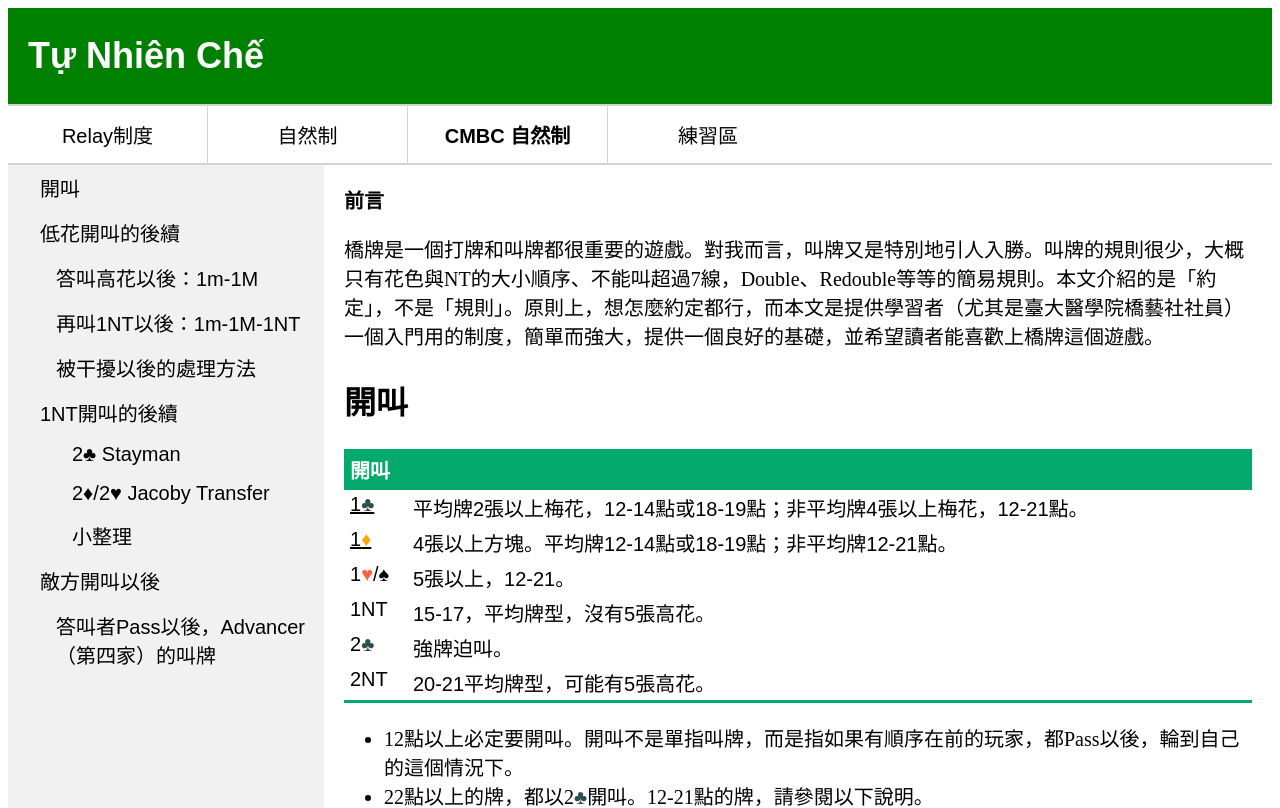
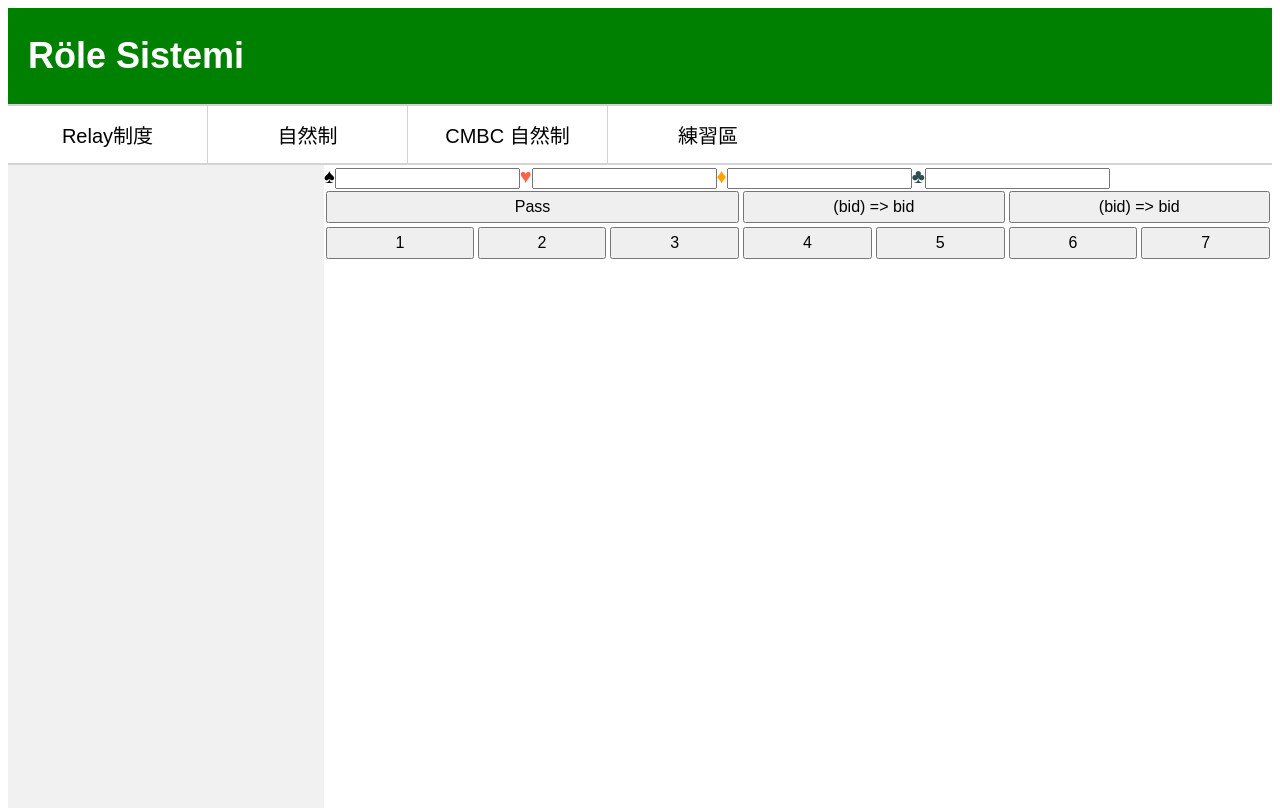
Before and after one commit to TNPLR/tnplr.github.io, a Vue app in the folder vue-bidpage/: page /questgen in a window 1280 px wide. Before the commit this address led to /cmbc. Shown: the top 808 px of the page. Built offline with nearby package versions, Linux system fonts and the light colour scheme.

Commit message:
The Bidding box is moved to a seperate component

```diff
--- /dev/null
+++ b/vue-bidpage/src/components/BiddingBox.vue
@@ -0,0 +1,101 @@
+<script setup>
+import { computed, ref, watch } from 'vue'
+const showDouble = defineModel('showDouble', { default: true});
+const showReDouble = defineModel('showReDouble', { default: true});
+const selectedLevel = defineModel('selectedLevel', { default: undefined});
+const maxHiddenBid = defineModel('maxHiddenBid');
+const props = defineProps({
+    onClick: {
+        type: Function,
+        default() {
+            return () => 0;
+        }
+    },
+    showOnClick: {
+        type: Function,
+        default() {
+            return bid => bid;
+        }
+    },
+});
+
+const bidbutton = ref([
+    {name: "1C", display: true},
+    {name: "1D", display: true},
+    {name: "1H", display: true},
+    {name: "1S", display: true},
+    {name: "1NT", display: true},
+    {name: "2C", display: true},
+    {name: "2D", display: true},
+    {name: "2H", display: true},
+    {name: "2S", display: true},
+    {name: "2NT", display: true},
+    {name: "3C", display: true},
+    {name: "3D", display: true},
+    {name: "3H", display: true},
+    {name: "3S", display: true},
+    {name: "3NT", display: true},
+    {name: "4C", display: true},
+    {name: "4D", display: true},
+    {name: "4H", display: true},
+    {name: "4S", display: true},
+    {name: "4NT", display: true},
+    {name: "5C", display: true},
+    {name: "5D", display: true},
+    {name: "5H", display: true},
+    {name: "5S", display: true},
+    {name: "5NT", display: true},
+    {name: "6C", display: true},
+    {name: "6D", display: true},
+    {name: "6H", display: true},
+    {name: "6S", display: true},
+    {name: "6NT", display: true},
+    {name: "7C", display: true},
+    {name: "7D", display: true},
+    {name: "7H", display: true},
+    {name: "7S", display: true},
+    {name: "7NT", display: true},
+]);
+
+const minLevel = ref(1);
+
+watch (maxHiddenBid, (newbid) => {
+    const i = bidbutton.value.findIndex(x => x.name === newbid);
+    bidbutton.value.slice(0, i+1).forEach(bid => {bid.display = false;});
+    bidbutton.value.slice(i+1).forEach(bid => {bid.display = true;});
+    minLevel.value = Math.floor((i+1)/5+1);
+});
+
+</script>
+
+
+<template>
+    <div class="answer-grid">
+        <button v-on:click="onClick('Pass')" style="grid-column: span 3;">Pass</button>
+
+        <button v-on:click="onClick('X')" v-bind:style="{visibility: showDouble ? 'visible' : 'hidden'}" style="grid-column: span 2;"><span v-html="showOnClick('X')"></span></button>
+        <button v-on:click="onClick('XX')" v-bind:style="{visibility: showReDouble ? 'visible' : 'hidden'}" style="grid-column: span 2;"><span v-html="showOnClick('XX')"></span></button>
+
+        <button v-for="number in 7" v-bind:style="{visibility: minLevel <= number ? 'visible' : 'hidden'}" v-on:click="selectedLevel = number">{{ number }}</button>
+
+        <button v-for="bid in bidbutton.slice(0, 5)" :key="bid.name"  v-on:click="onClick(bid.name)" v-show="selectedLevel === 1" v-bind:style="{visibility: bid.display ? 'visible' : 'hidden'}"><span v-html="showOnClick(bid.name)"></span></button>
+        <button v-for="bid in bidbutton.slice(5, 10)" :key="bid.name"  v-on:click="onClick(bid.name)" v-show="selectedLevel === 2" v-bind:style="{visibility: bid.display ? 'visible' : 'hidden'}"><span v-html="showOnClick(bid.name)"></span></button>
+        <button v-for="bid in bidbutton.slice(10, 15)" :key="bid.name"  v-on:click="onClick(bid.name)" v-show="selectedLevel === 3" v-bind:style="{visibility: bid.display ? 'visible' : 'hidden'}"><span v-html="showOnClick(bid.name)"></span></button>
+        <button v-for="bid in bidbutton.slice(15, 20)" :key="bid.name"  v-on:click="onClick(bid.name)" v-show="selectedLevel === 4" v-bind:style="{visibility: bid.display ? 'visible' : 'hidden'}"><span v-html="showOnClick(bid.name)"></span></button>
+        <button v-for="bid in bidbutton.slice(20, 25)" :key="bid.name"  v-on:click="onClick(bid.name)" v-show="selectedLevel === 5" v-bind:style="{visibility: bid.display ? 'visible' : 'hidden'}"><span v-html="showOnClick(bid.name)"></span></button>
+        <button v-for="bid in bidbutton.slice(25, 30)" :key="bid.name"  v-on:click="onClick(bid.name)" v-show="selectedLevel === 6" v-bind:style="{visibility: bid.display ? 'visible' : 'hidden'}"><span v-html="showOnClick(bid.name)"></span></button>
+        <button v-for="bid in bidbutton.slice(30, 35)" :key="bid.name"  v-on:click="onClick(bid.name)" v-show="selectedLevel === 7" v-bind:style="{visibility: bid.display ? 'visible' : 'hidden'}"><span v-html="showOnClick(bid.name)"></span></button>
+    </div>
+</template>
+
+<style scoped>
+.answer-grid {
+    display: grid;
+    grid-template-columns: 16% 14% 14% 14% 14% 14% 14%;
+}
+button {
+    font-size: medium;
+    margin: 2px;
+    padding: 5px 0;
+}
+</style>
--- /dev/null
+++ b/vue-bidpage/src/components/QuestGen.vue
@@ -0,0 +1,13 @@
+<template>
+    <form>
+        <label for="spades"><span style="color:black">&#9824;</span></label>
+        <input type="text" id="spades" name="spades">
+        <label for="hearts"><span style="color:tomato">&#9829;</span></label>
+        <input type="text" id="hearts" name="hearts">
+        <label for="diamonds"><span style="color:orange">&#9830;</span></label>
+        <input type="text" id="diamonds" name="diamonds">
+        <label for="clubs"><span style="color:DarkSlateGray">&#9827;</span></label>
+        <input type="text" id="clubs" name="clubs">
+    </form>
+    <bidding-box/>
+</template>
--- a/vue-bidpage/src/components/Story.vue
+++ b/vue-bidpage/src/components/Story.vue
@@ -39,20 +39,7 @@
             </div>
         </div>
         <div>
-            <div class="answer-grid">
-                <button v-on:click="showExplanation('Pass')" v-bind:disabled="!bidbutton[0].display" style="grid-column: span 3;">Pass</button>
-                <button v-for="bid in bidbutton.slice(1, 3)" :key="bid.name" v-on:click="showExplanation(bid.name)" v-bind:style="{visibility: bid.display ? 'visible' : 'hidden'}" style="grid-column: span 2;"><span v-html="textAuction(bid.name)"></span></button>
-
-                <button v-for="number in 7" v-bind:style="{visibility: minLevel <= number ? 'visible' : 'hidden'}" v-on:click="selectedLevel = number">{{ number }}</button>
-
-                <button v-for="bid in bidbutton.slice(3, 8)" :key="bid.name"  v-on:click="showExplanation(bid.name)" v-show="selectedLevel === 1" v-bind:style="{visibility: bid.display ? 'visible' : 'hidden'}"><span v-html="textAuction(bid.name)"></span></button>
-                <button v-for="bid in bidbutton.slice(8, 13)" :key="bid.name"  v-on:click="showExplanation(bid.name)" v-show="selectedLevel === 2" v-bind:style="{visibility: bid.display ? 'visible' : 'hidden'}"><span v-html="textAuction(bid.name)"></span></button>
-                <button v-for="bid in bidbutton.slice(13, 18)" :key="bid.name"  v-on:click="showExplanation(bid.name)" v-show="selectedLevel === 3" v-bind:style="{visibility: bid.display ? 'visible' : 'hidden'}"><span v-html="textAuction(bid.name)"></span></button>
-                <button v-for="bid in bidbutton.slice(18, 23)" :key="bid.name"  v-on:click="showExplanation(bid.name)" v-show="selectedLevel === 4" v-bind:style="{visibility: bid.display ? 'visible' : 'hidden'}"><span v-html="textAuction(bid.name)"></span></button>
-                <button v-for="bid in bidbutton.slice(23, 28)" :key="bid.name"  v-on:click="showExplanation(bid.name)" v-show="selectedLevel === 5" v-bind:style="{visibility: bid.display ? 'visible' : 'hidden'}"><span v-html="textAuction(bid.name)"></span></button>
-                <button v-for="bid in bidbutton.slice(28, 33)" :key="bid.name"  v-on:click="showExplanation(bid.name)" v-show="selectedLevel === 6" v-bind:style="{visibility: bid.display ? 'visible' : 'hidden'}"><span v-html="textAuction(bid.name)"></span></button>
-                <button v-for="bid in bidbutton.slice(33, 38)" :key="bid.name"  v-on:click="showExplanation(bid.name)" v-show="selectedLevel === 7" v-bind:style="{visibility: bid.display ? 'visible' : 'hidden'}"><span v-html="textAuction(bid.name)"></span></button>
-            </div>
+            <bidding-box v-bind:onClick="showExplanation" v-bind:showOnClick="textAuction" v-model:selectedLevel="selectedLevel" v-model:showDouble="showdouble" v-model:showReDouble="showredouble" v-model:maxHiddenBid="maxhiddenbid" ref="bbox"/>
         </div>
         <div id="explanation">
             <h3 ><span v-html="textAuction(Explanation[0])"></span></h3>
@@ -62,6 +49,7 @@
 </template>
 
 <script>
+import BiddingBox from "./BiddingBox.vue";
 import quest from "./quest.json"
 export default {
     data() {
@@ -69,46 +57,9 @@ export default {
             // Quest is an object of question
             Quest: {},
             Explanation: ["", "", "?"],
-            bidbutton: [
-                {name: "Pass", display: true},
-                {name: "X", display: true},
-                {name: "XX", display: true},
-                {name: "1C", display: true},
-                {name: "1D", display: true},
-                {name: "1H", display: true},
-                {name: "1S", display: true},
-                {name: "1NT", display: true},
-                {name: "2C", display: true},
-                {name: "2D", display: true},
-                {name: "2H", display: true},
-                {name: "2S", display: true},
-                {name: "2NT", display: true},
-                {name: "3C", display: true},
-                {name: "3D", display: true},
-                {name: "3H", display: true},
-                {name: "3S", display: true},
-                {name: "3NT", display: true},
-                {name: "4C", display: true},
-                {name: "4D", display: true},
-                {name: "4H", display: true},
-                {name: "4S", display: true},
-                {name: "4NT", display: true},
-                {name: "5C", display: true},
-                {name: "5D", display: true},
-                {name: "5H", display: true},
-                {name: "5S", display: true},
-                {name: "5NT", display: true},
-                {name: "6C", display: true},
-                {name: "6D", display: true},
-                {name: "6H", display: true},
-                {name: "6S", display: true},
-                {name: "6NT", display: true},
-                {name: "7C", display: true},
-                {name: "7D", display: true},
-                {name: "7H", display: true},
-                {name: "7S", display: true},
-                {name: "7NT", display: true},
-            ],
+            showdouble: false,
+            showredouble: false,
+            maxhiddenbid: '',
             seatHeader: [
                 {name: "North", vulnerable: true},
                 {name: "East", vulnerable: false},
@@ -116,7 +67,6 @@ export default {
                 {name: "West", vulnerable: false},
             ],
             selectedLevel: undefined,
-            minLevel: 1,
             selectedQuestType: '開叫',
             selectedQuest: 1,
             explanationColor: 'white',
@@ -221,10 +171,9 @@ export default {
         },
         lockBidButton(auction) {
             if (auction === undefined || auction.length == 0) {
-                this.minLevel = 1;
-                this.bidbutton[1].display = false;
-                this.bidbutton[2].display = false;
-                this.bidbutton.slice(3).forEach(bid => {bid.display = true;});
+                this.maxhiddenbid = '';
+                this.showdouble = false;
+                this.showredouble = false;
                 return;
             }
             let tmp_auction = auction.slice().reverse();
@@ -252,27 +201,22 @@ export default {
                 break;
             }
             if (maxbid === undefined) {
-                this.minLevel = 1;
-                this.bidbutton[1].display = false;
-                this.bidbutton[2].display = false;
-                this.bidbutton.slice(3).forEach(bid => {bid.display = true;});
+                this.maxhiddenbid = '';
+                this.showdouble = false;
+                this.showredouble.display = false;
                 return;
             }
-            let index = this.bidbutton.findIndex((bid) => {return bid.name == maxbid;});
-            this.bidbutton.slice(3, index + 1).forEach((b) => {b.display = false});
-            this.bidbutton.slice(index + 1).forEach(bid => {bid.display = true;});
-
-            this.minLevel = Math.floor((index - 2) / 5) + 1; // hide unneeded level
+            this.maxhiddenbid = maxbid;
 
             if ((doubled & 1) === 1 && redoubled === 0) {
-                this.bidbutton[1].display = false;
-                this.bidbutton[2].display = true;
+                this.showdouble = false;
+                this.showredouble = true;
             } else if ((maxbid_i & 1) === 1 && doubled === 0) {
-                this.bidbutton[1].display = true;
-                this.bidbutton[2].display = false;
+                this.showdouble = true;
+                this.showredouble = false;
             } else {
-                this.bidbutton[1].display = false;
-                this.bidbutton[2].display = false;
+                this.showdouble = false;
+                this.showredouble = false;
             }
         }
     },
```
Also changed, not shown: vue-bidpage/src/main.js (+11 -5 lines).
